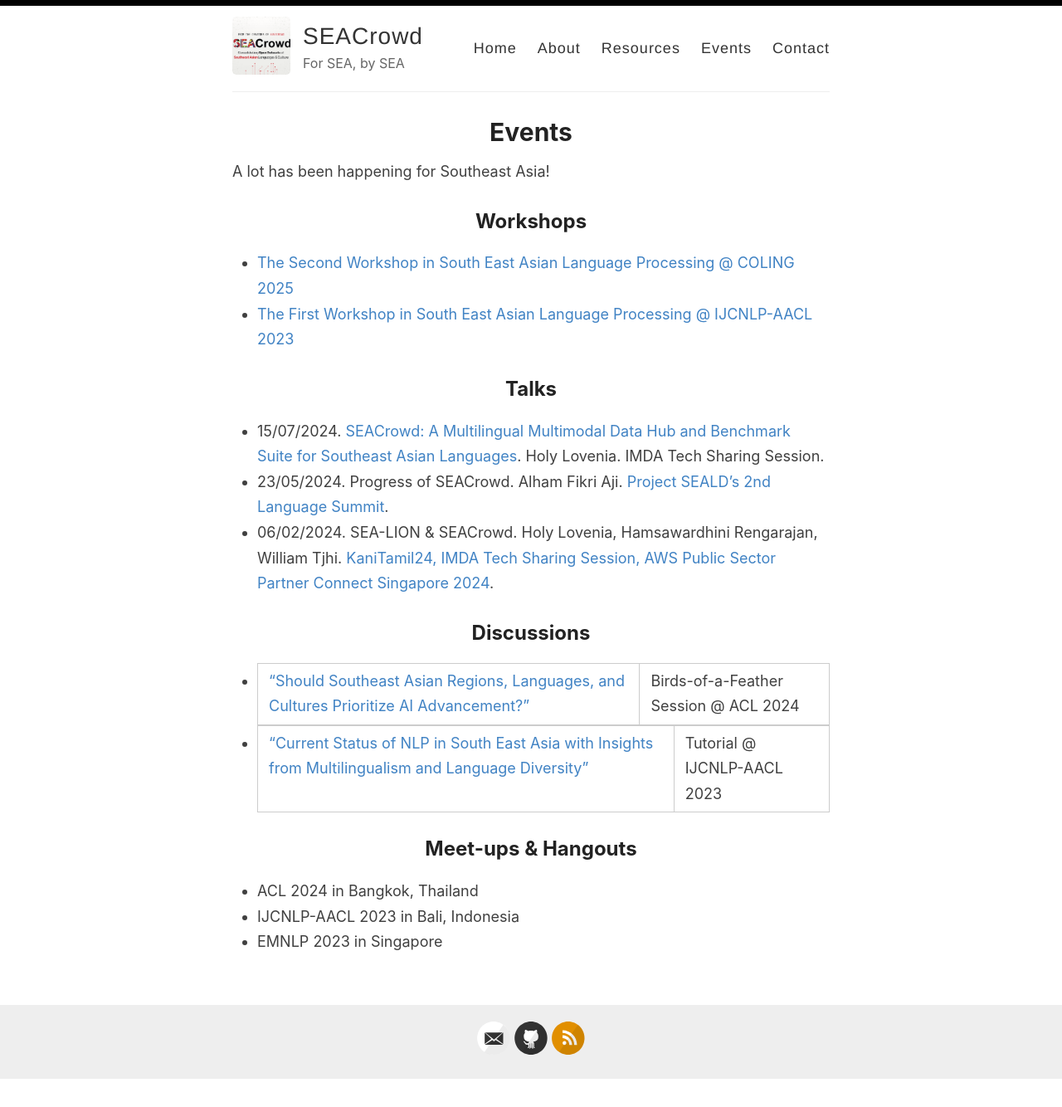
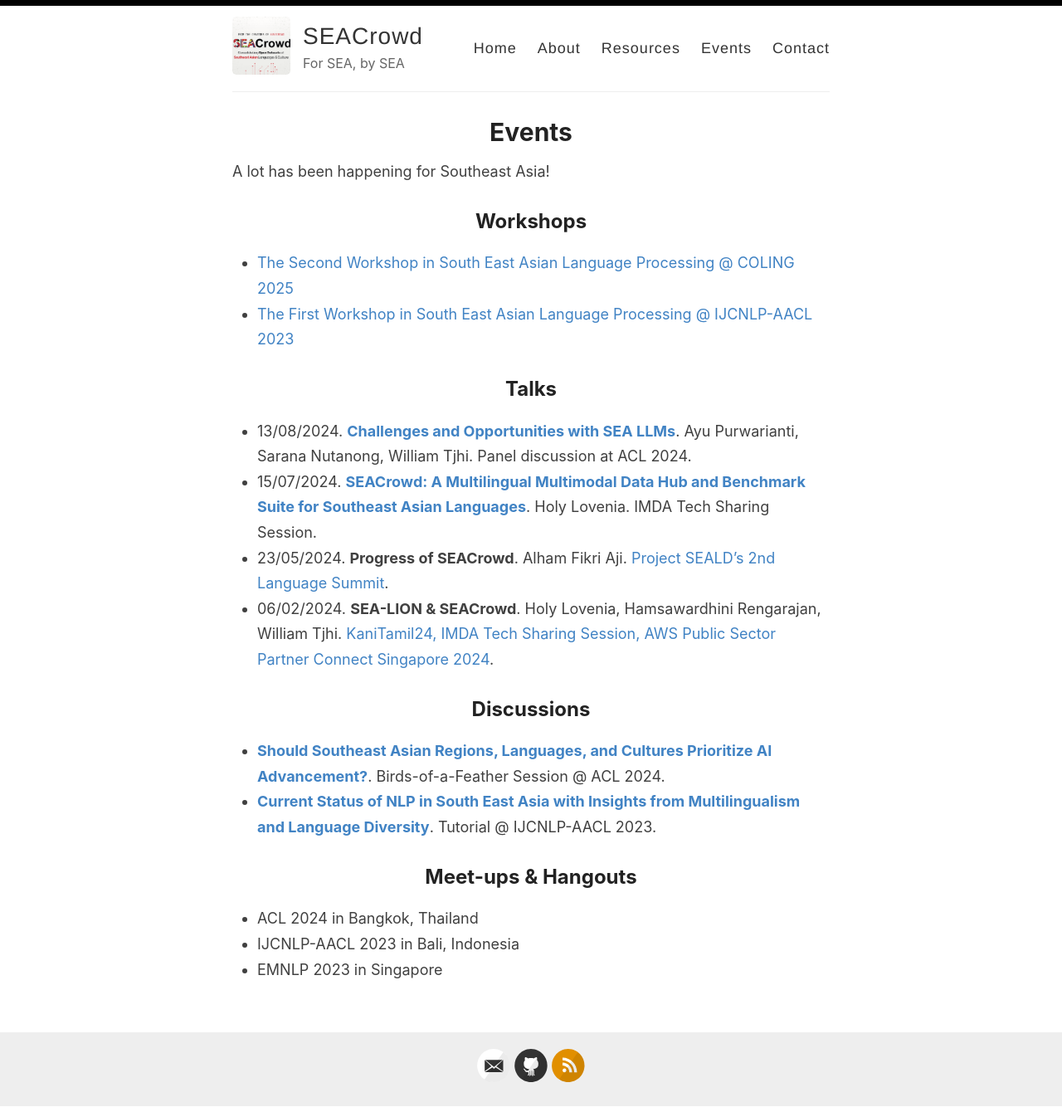
Before and after one commit to amitmerchant1990/reverie, a Jekyll site: the page built from _pages/events.md, in a window 1280 px wide. Shown: the whole page at 83% size. Built offline with Jekyll 4.4.1, drawn with Linux system fonts in a browser that asks for light colours; before the commit the page ends 1301 px from its top, so only the background shows below that.

Commit message:
Update events.md

```diff
--- a/_pages/events.md
+++ b/_pages/events.md
@@ -13,14 +13,15 @@
 
 ## Talks
 
-- 15/07/2024. [SEACrowd: A Multilingual Multimodal Data Hub and Benchmark Suite for Southeast Asian Languages](https://docs.google.com/presentation/d/1SHw8dFyl2SO06rW0TVwP3qTcXfhcuIChgseePd1js4Y/pub?start=false&loop=false&delayms=3000). Holy Lovenia. IMDA Tech Sharing Session.
-- 23/05/2024. Progress of SEACrowd. Alham Fikri Aji. [Project SEALD's 2nd Language Summit](https://connect.aisingapore.org/2024/06/building-a-more-inclusive-ai-future-together-in-southeast-asia/).
-- 06/02/2024. SEA-LION & SEACrowd. Holy Lovenia, Hamsawardhini Rengarajan, William Tjhi. [KaniTamil24, IMDA Tech Sharing Session, AWS Public Sector Partner Connect Singapore 2024](https://holylovenia.github.io/news/sealion_seacrowd_talks/).
+- 13/08/2024. [**Challenges and Opportunities with SEA LLMs**](https://underline.io/events/466/sessions?eventSessionId=18202&searchGroup=lecture). Ayu Purwarianti, Sarana Nutanong, William Tjhi. Panel discussion at ACL 2024.
+- 15/07/2024. [**SEACrowd: A Multilingual Multimodal Data Hub and Benchmark Suite for Southeast Asian Languages**](https://docs.google.com/presentation/d/1SHw8dFyl2SO06rW0TVwP3qTcXfhcuIChgseePd1js4Y/pub?start=false&loop=false&delayms=3000). Holy Lovenia. IMDA Tech Sharing Session.
+- 23/05/2024. **Progress of SEACrowd**. Alham Fikri Aji. [Project SEALD's 2nd Language Summit](https://connect.aisingapore.org/2024/06/building-a-more-inclusive-ai-future-together-in-southeast-asia/).
+- 06/02/2024. **SEA-LION & SEACrowd**. Holy Lovenia, Hamsawardhini Rengarajan, William Tjhi. [KaniTamil24, IMDA Tech Sharing Session, AWS Public Sector Partner Connect Singapore 2024](https://holylovenia.github.io/news/sealion_seacrowd_talks/).
 
 ## Discussions
 
-- ["Should Southeast Asian Regions, Languages, and Cultures Prioritize AI Advancement?"](https://docs.google.com/presentation/d/1FkrnvXCMzyAtfXsXpvmgsg6tkF3QP6rwW4m9eoK1iNg/pub?start=false&loop=false&delayms=3000) | Birds-of-a-Feather Session @ ACL 2024
-- ["Current Status of NLP in South East Asia with Insights from Multilingualism and Language Diversity"](https://aclanthology.org/2023.ijcnlp-tutorials.2/) | Tutorial @ IJCNLP-AACL 2023
+- [**Should Southeast Asian Regions, Languages, and Cultures Prioritize AI Advancement?**](https://docs.google.com/presentation/d/1FkrnvXCMzyAtfXsXpvmgsg6tkF3QP6rwW4m9eoK1iNg/pub?start=false&loop=false&delayms=3000). Birds-of-a-Feather Session @ ACL 2024.
+- [**Current Status of NLP in South East Asia with Insights from Multilingualism and Language Diversity**](https://aclanthology.org/2023.ijcnlp-tutorials.2/). Tutorial @ IJCNLP-AACL 2023.
 
 ## Meet-ups & Hangouts
 - ACL 2024 in Bangkok, Thailand
```
